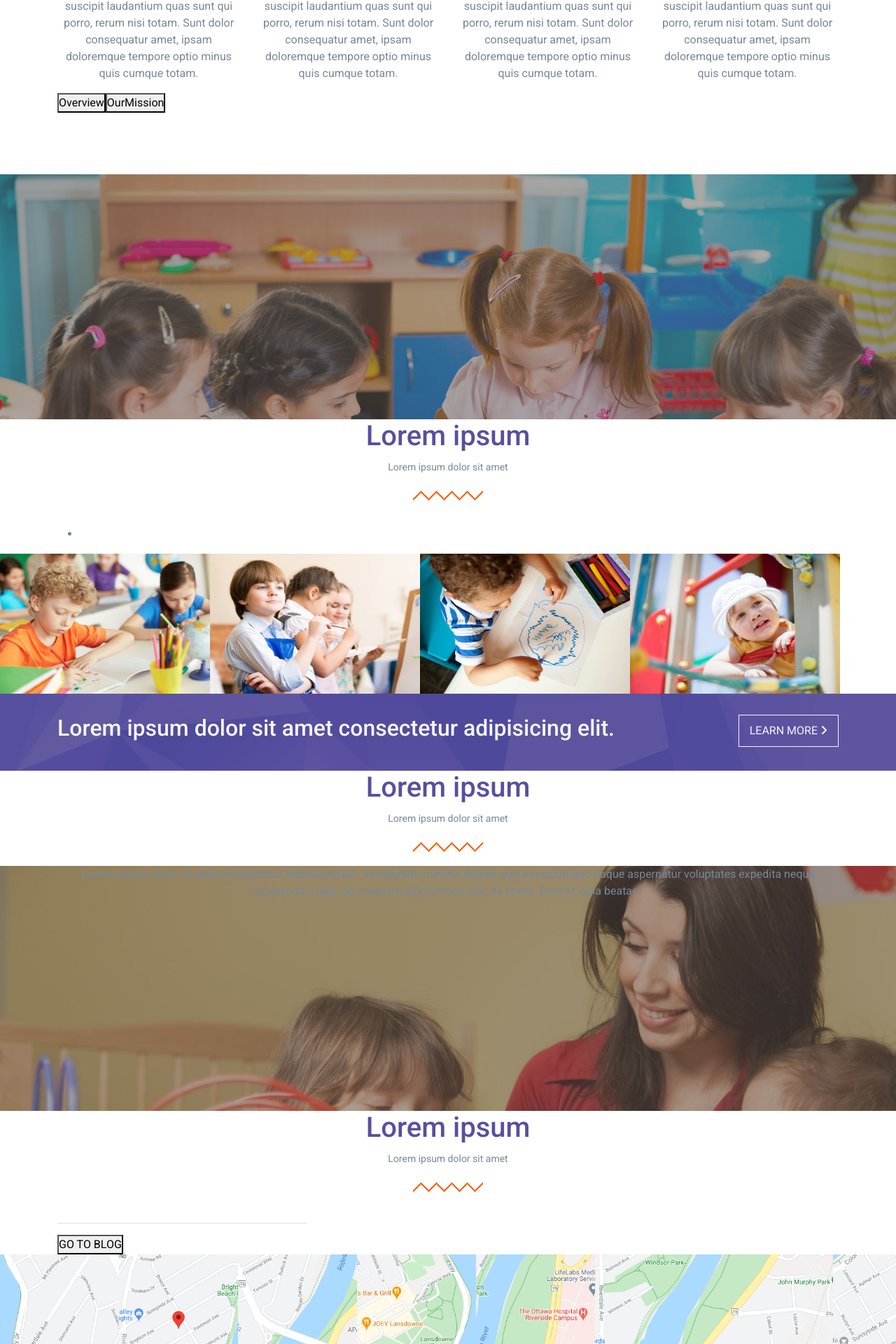
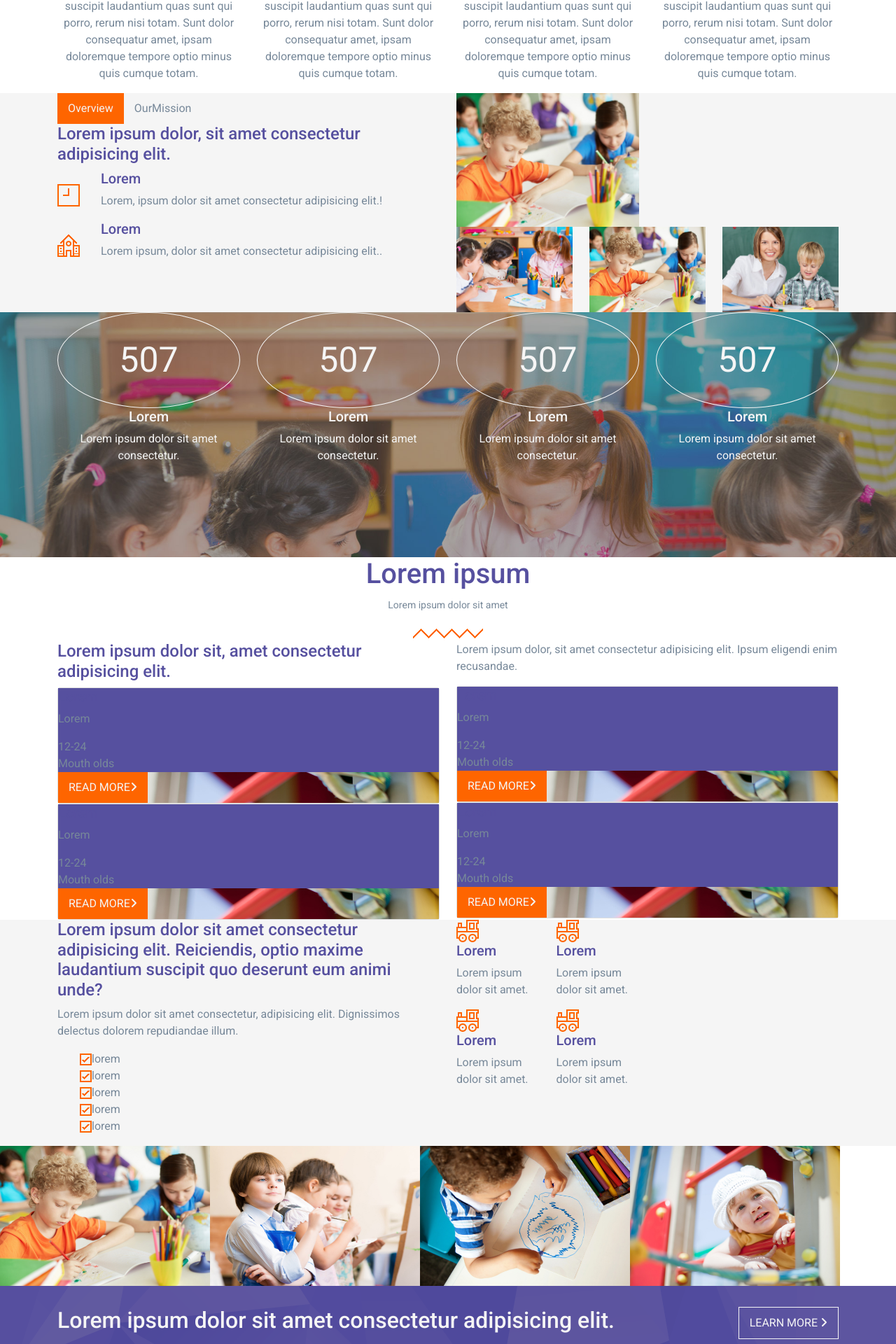
Before and after one commit to olic96/proj-html-vuejs, a Vue app: page / in a window 1280 px wide. Shown: the part 1033-2953 px from the top of the page at 70% size. Built offline with nearby package versions, Linux system fonts and the light colour scheme.

Commit message:
sections 2-8

```diff
--- a/src/components/blocks/BaseMain.vue
+++ b/src/components/blocks/BaseMain.vue
@@ -40,4 +40,12 @@ export default {
   main {
     color: #778899;
   }
+
+  h5 {
+    color:var(--first-color);
+  }
+
+  h4 {
+    color:var(--first-color);
+  }
 </style>
--- /dev/null
+++ b/src/components/commons/BaseCardSection2Left.vue
@@ -0,0 +1,54 @@
+<template>
+  <div class="col-6">
+        <div class="flex">
+        <div class="orange">Overview</div>
+        <div class="trasparent">OurMission</div>
+        </div>
+        <h4>Lorem ipsum dolor, sit amet consectetur adipisicing elit.</h4>
+        <div class="flex">
+            <img class="icon" src="../../fable/images/clock.png">
+            <div>
+            <h5>Lorem</h5>
+            <p>Lorem, ipsum dolor sit amet consectetur adipisicing elit.!</p>
+            </div>
+        </div>
+        <div class="flex">
+            <img class="icon" src="../../fable/images/school.png">
+            <div>
+            <h5>Lorem</h5>
+            <p>Lorem ipsum, dolor sit amet consectetur adipisicing elit..</p>
+            </div>
+        </div>
+    </div>
+</template>
+
+<script>
+export default {
+    name:'BaseCardSection2Left'
+}
+</script>
+
+<style lang="scss" scoped>
+ .icon {
+        height: 100%;
+        margin-right: 30px;
+        margin-top: 20px;
+    }
+
+    .flex {
+        display: flex;
+    }
+
+    .orange {
+        color: var(--third-color);
+        padding: 10px 15px;
+        background: var(--second-color);
+        cursor: pointer;
+    }
+
+    .trasparent {
+        padding: 10px 15px;
+        background: var(--third-color);
+        cursor: pointer;
+    }
+</style>
--- /dev/null
+++ b/src/components/commons/BaseCardSection2Right.vue
@@ -0,0 +1,29 @@
+<template>
+   <div class="col-6">
+        <div class="row">
+           <div class="col-6">
+               <img class="img_col" src="../../fable/images/gallery_01.jpg">
+            </div>
+        </div>
+
+        <div class="row">
+            <div class="col-4"><img src="../../fable/images/gallery_07-690x506.jpg"></div>
+            <div class="col-4"><img src="../../fable/images/gallery_01.jpg"></div>
+            <div class="col-4"><img src="../../fable/images/gallery_08-690x506.jpg"></div>
+        </div>
+    </div>
+</template>
+
+<script>
+export default {
+name:'BaseCardSection2Right'
+}
+</script>
+
+<style lang="scss" scoped>
+
+.col-4 img, .col-6 img {
+    max-width: 100%;
+}
+
+</style>
--- a/src/components/commons/BaseCardSection3.vue
+++ b/src/components/commons/BaseCardSection3.vue
@@ -1,8 +1,26 @@
 <template>
   <div class="container">
       <div class="row">
-          <div class="col-3"></div>
-          <!-- v-for -->
+          <div class="col-3">
+              <div class="number">507</div>
+              <h5>Lorem</h5>
+              <p>Lorem ipsum dolor sit amet consectetur.</p>
+          </div>
+          <div class="col-3">
+              <div class="number">507</div>
+              <h5>Lorem</h5>
+              <p>Lorem ipsum dolor sit amet consectetur.</p>
+          </div>
+          <div class="col-3">
+              <div class="number">507</div>
+              <h5>Lorem</h5>
+              <p>Lorem ipsum dolor sit amet consectetur.</p>
+          </div>
+          <div class="col-3">
+              <div class="number">507</div>
+              <h5>Lorem</h5>
+              <p>Lorem ipsum dolor sit amet consectetur.</p>
+          </div>
       </div>
   </div>
 </template>
@@ -13,6 +31,20 @@ export default {
 }
 </script>
 
-<style>
+<style lang="scss" scoped>
+.container {
+    text-align: center;
+    color:var(--third-color) ;
+}
 
+h5 {
+    color:var(--third-color) ;
+}
+
+.number {
+    padding: 30px;
+    border: 1px solid var(--third-color);
+    border-radius: 50%;
+    font-size: 50px;
+}
 </style>
--- /dev/null
+++ b/src/components/commons/BaseCardSection4.vue
@@ -0,0 +1,47 @@
+<template>
+  <div class="card">
+      <div class="purple">
+          <h5>Lorem</h5>
+          <p>Lorem</p>
+          <div class="sector">
+              <div class="mouth">
+                  12-24 <br>
+                  Mouth olds
+              </div>
+              <div class="class"></div>
+          </div>
+      </div>
+      <div class="img">
+          <button>READ MORE<i class="fa-solid fa-angle-right"></i></button>
+      </div>
+  </div>
+</template>
+
+<script>
+export default {
+    name:'BaseCardSection4'
+}
+</script>
+
+<style lang="scss" scoped>
+.card {
+    display: flex;
+}
+
+.purple {
+    background-color: var(--first-color);
+}
+
+.img {
+    position: relative;
+    background-image: url("../../fable/images/gallery_04.jpg");
+    background-size: cover;
+}
+
+button {
+    border: none;
+    background-color: var(--second-color);
+    padding: 10px 15px;
+    color:  var(--third-color);
+}
+</style>
--- /dev/null
+++ b/src/components/commons/BaseCardSection7.vue
@@ -0,0 +1,42 @@
+<template>
+  <div>
+      <div class="row">
+          <div class="col-12">
+              <div class="row">
+                  <div class="col-6">
+                      <img class="img_main" src="../../fable/images/team_04.jpg">
+                        <div>
+                            <h5>Lorem</h5>
+                            <p>Lorem</p>
+                        </div>
+                  </div>
+                  <div class="col-6">
+                        <img src="../../fable/images/quote.png">
+                        <p>Lorem ipsum dolor sit amet consectetur, adipisicing elit. Consectetur similique sit quisquam nobis.</p>
+                        <div class="icon">
+                            <img src="../../fable/images/linkedin.png">
+                            <img src="../../fable/images/skype.png">
+                            <img src="../../fable/images/facebook.png">
+                        </div>
+                    </div>
+              </div>
+          </div>
+      </div>
+  </div>
+</template>
+
+<script>
+export default {
+    name:'BaseCardSection7'
+}
+</script>
+
+<style lang="scss" scoped>
+    .img_main {
+        width: 100%;
+    }
+
+    .icon img  {
+        background-color: var(--second-color);
+    }
+</style>>
--- a/src/components/sections/BaseSection2.vue
+++ b/src/components/sections/BaseSection2.vue
@@ -1,42 +1,26 @@
 <template>
-  <section>
+  <section class="section_3">
       <div class="container">
           <div class="row">
-              <div class="col-6">
-                  <button>Overview</button>
-                  <button>OurMission</button>
-                  <h4></h4>
-                  <div>
-                      <img src="">
-                      <h5></h5>
-                      <p></p>
-                  </div>
-                   <div>
-                      <img src="">
-                      <h5></h5>
-                      <p></p>
-                  </div>
-              </div>
-              <div class="col-6">
-                  <div class="row">
-                      <div class="col-6">
-                          <div class="col-12"><img src=""></div>
-                          <div class="col-12"><img src=""></div>
-                          <div class="col-12"><img src=""></div>
-                      </div>
-                  </div>
-              </div>
+              <BaseCardSection2Left/>
+              <BaseCardSection2Right/>
           </div>
       </div>
   </section>
 </template>
 
 <script>
+import BaseCardSection2Left from '../commons/BaseCardSection2Left.vue'
+import BaseCardSection2Right from '../commons/BaseCardSection2Right.vue'
+
 export default {
+    components:{ BaseCardSection2Left, BaseCardSection2Right },
     name:'BaseSection2',
 }
 </script>
 
-<style>
-
+<style lang="scss" scoped>
+    .section_3 {
+        background-color: var(--third-color);
+    }
 </style>
--- a/src/components/sections/BaseSection4.vue
+++ b/src/components/sections/BaseSection4.vue
@@ -4,12 +4,17 @@
       <BaseCardTitleSection/>
       <div class="row">
           <div class="col-6">
-              <h4></h4>
-              <!-- v-for create card-->
+              <h4>Lorem ipsum dolor sit, amet consectetur adipisicing elit.</h4>
+              <BaseCardSection4/>
+              <BaseCardSection4/>
+
+
           </div>
           <div class="col-6">
-              <p></p>
-              <!-- v-for create card -->
+              <p>Lorem ipsum dolor, sit amet consectetur adipisicing elit. Ipsum eligendi enim recusandae.</p>
+              <BaseCardSection4/>
+              <BaseCardSection4/>
+
           </div>
       </div>
     </div>
@@ -17,9 +22,10 @@
 </template>
 
 <script>
+import BaseCardSection4 from '../commons/BaseCardSection4.vue'
 import BaseCardTitleSection from '../commons/BaseCardTitleSection.vue'
 export default {
-    components: { BaseCardTitleSection },
+    components: { BaseCardTitleSection, BaseCardSection4 },
     name:'BaseSection4',
 }
 </script>
--- a/src/components/sections/BaseSection5.vue
+++ b/src/components/sections/BaseSection5.vue
@@ -1,16 +1,60 @@
 <template>
-  <section>
+  <section class="section_5">
       <div class="container">
-          <div class="col-6">
-              <h4></h4>
-              <p></p>
+         <div class="row">
+              <div class="col-6">
+              <h4>Lorem ipsum dolor sit amet consectetur adipisicing elit. Reiciendis, optio maxime laudantium suscipit quo deserunt eum animi unde?</h4>
+              <p>Lorem ipsum dolor sit amet consectetur, adipisicing elit. Dignissimos delectus dolorem repudiandae illum.</p>
               <ul>
-                  <li></li>
+                  <li>
+                      <span><img src="../../fable/images/style_1.png"></span>
+                      <span>lorem</span>
+                  </li>
+                  <li>
+                      <span><img src="../../fable/images/style_1.png"></span>
+                      <span>lorem</span>
+                  </li>
+                  <li>
+                      <span><img src="../../fable/images/style_1.png"></span>
+                      <span>lorem</span>
+                  </li>
+                  <li>
+                      <span><img src="../../fable/images/style_1.png"></span>
+                      <span>lorem</span>
+                  </li>
+                  <li>
+                      <span><img src="../../fable/images/style_1.png"></span>
+                      <span>lorem</span>
+                  </li>
               </ul>
           </div>
           <div class="col-6">
-              <!-- v-for -->
+              <div class="row">
+                  <div class="col-3">
+                      <img src="../../fable/images/toy.png">
+                      <h5>Lorem</h5>
+                      <p>Lorem ipsum dolor sit amet.</p>
+                  </div>
+                  <div class="col-3">
+                      <img src="../../fable/images/toy.png">
+                      <h5>Lorem</h5>
+                      <p>Lorem ipsum dolor sit amet.</p>
+                  </div>
+              </div>
+              <div class="row">
+                  <div class="col-3">
+                      <img src="../../fable/images/toy.png">
+                      <h5>Lorem</h5>
+                      <p>Lorem ipsum dolor sit amet.</p>
+                  </div>
+                  <div class="col-3">
+                      <img src="../../fable/images/toy.png">
+                      <h5>Lorem</h5>
+                      <p>Lorem ipsum dolor sit amet.</p>
+                  </div>
+              </div>
           </div>
+         </div>
       </div>
   </section>
 </template>
@@ -21,6 +65,12 @@ export default {
 }
 </script>
 
-<style>
+<style lang="scss" scoped>
+    .section_5 {
+        background-color: var(--third-color);
+    }
 
+    ul li {
+        display: block;
+    }
 </style>
--- a/src/components/sections/BaseSection7.vue
+++ b/src/components/sections/BaseSection7.vue
@@ -4,12 +4,14 @@
           <BaseCardTitleSection/>
           <div class="row">
               <div class="col-6">
-                  <h4></h4>
-                  <!-- v-for card -->
+                  <h4>Lorem ipsum dolor sit amet, consectetur adipisicing elit.</h4>
+                  <BaseCardSection7/>
+                  <BaseCardSection7/>
               </div>
               <div class="col-6">
-                  <p></p>
-                  <!-- v-for card -->
+                  <p>Lorem ipsum dolor sit amet consectetur adipisicing elit. Officia voluptates quod exercitationem ducimus quidem odio </p>
+                  <BaseCardSection7/>
+                  <BaseCardSection7/>
               </div>
           </div>
       </div>
@@ -17,9 +19,10 @@
 </template>
 
 <script>
+import BaseCardSection7 from '../commons/BaseCardSection7.vue'
 import BaseCardTitleSection from '../commons/BaseCardTitleSection.vue'
 export default {
-    components: { BaseCardTitleSection },
+    components: { BaseCardTitleSection, BaseCardSection7 },
     name:'BaseSection7',
 }
 </script>
--- a/src/components/sections/BaseSection8.vue
+++ b/src/components/sections/BaseSection8.vue
@@ -1,7 +1,10 @@
 <template>
   <section class="section_8">
       <div class="container">
+          <img src="../../fable/images/quote_alt.png"><br>
           Lorem ipsum, dolor sit amet consectetur adipisicing elit. Voluptatem minima debitis quis excepturi quo itaque aspernatur voluptates expedita neque recusandae, quia, ab magnam dignissimos iste, ea libero. Eveniet, quia beatae?
+          <hr>
+          Lorem
       </div>
   </section>
 </template>
@@ -21,5 +24,6 @@ export default {
 
     .container {
         text-align: center;
+        color: var(--third-color);
     }
 </style>
```
